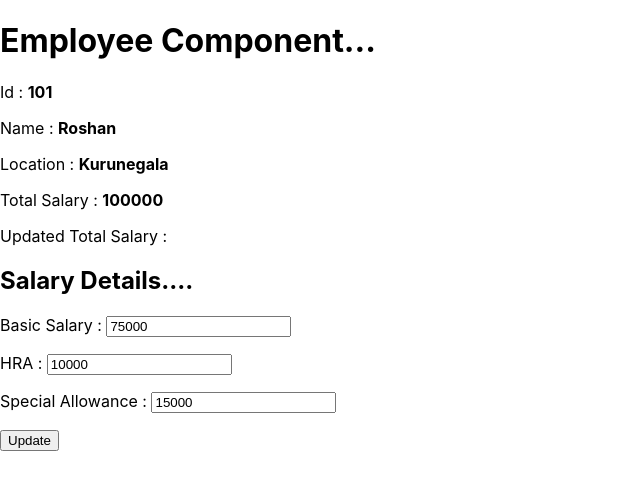
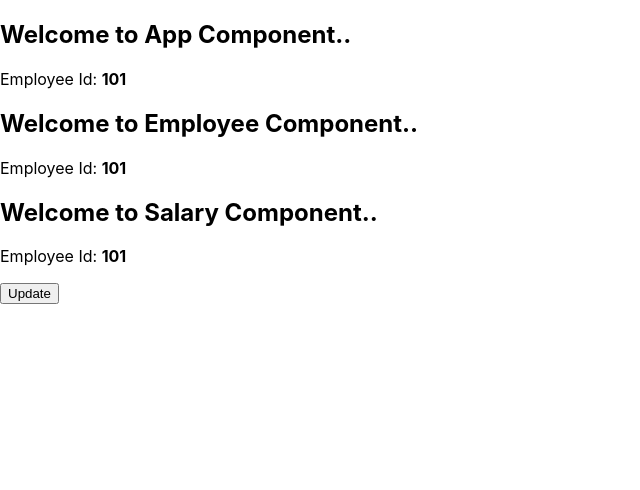
Before and after one commit to udshanu/ReactJsUsingJavaScriptFiles, a React (Create React App) app in the folder React.AspNetCoreLatest/React.AspNetCoreLatest/reactdemo/: page / in a window 1280 px wide. Shown: the top 490 px of the page, without its empty margins (0-640 px from the left). Built offline with nearby package versions, Linux system fonts and the light colour scheme.

Commit message:
Component Communication Using Context(From Parent comonent to nested child components)

```diff
--- a/React.AspNetCoreLatest/React.AspNetCoreLatest/reactdemo/src/index.js
+++ b/React.AspNetCoreLatest/React.AspNetCoreLatest/reactdemo/src/index.js
@@ -2,80 +2,80 @@ import React from 'react';
 import ReactDOM from 'react-dom';
 import './index.css';
 
-////------------Interaction between React Component(Child to Parent using "Callback" function)--------//////////
-//There are 3 types of interaction,
-//1.Parent to Child.
-//2.Child to Parent.
-//3.Between Sibilings.
 
+////------------Component Communication Using Context(From Parent comonent to nested child components)--------//////////
+//In typical react application data is passed from parent component to the child component via properties.
+//But this can be difficult for 2nd types of proprties that are required by many components which are nested at different level with in an application.
+//How do we used context in react to passed the data between components placed it deffierent nesting levels.
+//Context provids a way to pass data through the components without having to pass properties from parent to child manually at every level.
+//Context provids a way to share values between component without having to explicity pass property to every level of the tree.
+//Context is primarally used when some data needs to be accessible by many components at different nesting levels.
+//When you're defining the context variable in the child component, you have to define it as 'static contextType=employeeContext' and not 'static context=employeeContext'.
+//Descendants of a Provider will re-render whenever the Provider value changes.
 
-class Employee extends React.Component {
+const employeeContext=React.createContext();
+
+class App extends React.Component {
     constructor(props) {
         super(props);
         this.state = {
-            updatedSalary:null
-        }
+            Id: 101,
+            Name: "Roshan",
+            Location: "Kurunegala",
+            Salary: 15000
+        };
     }
 
-    getUpdatedSalary = (salary) => {
-        this.setState({ updatedSalary: salary});
+    changeEmployeeData = () => {
+        this.setState({
+            Id: 102
+        });
     }
 
     render() {
         return <div>
-            <h1>Employee Component...</h1>
+            <h2>Welcome to App Component..</h2>
             <p>
-                <label>Id : <b>{this.props.Id}</b></label>
+                <label>Employee Id: <b>{this.state.Id}</b></label>
             </p>
+            <employeeContext.Provider value={this.state}>
+                <Employee></Employee>
+            </employeeContext.Provider>
             <p>
-                <label>Name : <b>{this.props.Name}</b></label>
+                <button onClick={this.changeEmployeeData}>Update</button>
             </p>
-            <p>
-                <label>Location : <b>{this.props.Location}</b></label>
-            </p>
-            <p>
-                <label>Total Salary : <b>{this.props.Salary}</b></label>
-            </p>
-            <p>
-                <label>Updated Total Salary : <b>{this.state.updatedSalary}</b></label>
-            </p>
-            <Salary BasicSalary={this.props.BasicSalary} HRA={this.props.HRA} SpecialAllowance={this.props.SpecialAllowance} OnSalaryChanged={this.getUpdatedSalary}></Salary>
-        </div>
-    }
-
-}
-
-class Salary extends React.Component {
-    constructor(props) {
-        super(props);
-        this.state = {
-            basic: this.props.BasicSalary,
-            hra: this.props.HRA,
-            sa: this.props.SpecialAllowance
-        }
-    }
-
-    updateSalary = () => {
-        let salary = parseInt(this.refs.basic.value) + parseInt(this.refs.hra.value) + parseInt(this.refs.salary.value);
-        this.props.OnSalaryChanged(salary); //This is a callback function.
-    }
-
-    render() {
-        return <div>
-            <h2>Salary Details....</h2>
-            <p>
-                <label>Basic Salary : <input type="text" ref="basic" defaultValue={this.state.basic}></input></label>
-            </p>
-            <p>
-                <label>HRA : <input type="text" ref="hra" defaultValue={this.state.hra}></input></label>
-            </p>
-            <p>
-                <label>Special Allowance : <input type="text" ref="salary" defaultValue={this.state.sa}></input></label>
-            </p>
-            <button onClick={this.updateSalary}>Update</button>
         </div>
     }
 }
 
-const element = <Employee Id="101" Name="Roshan" Location="Kurunegala" Salary="100000" BasicSalary="75000" HRA="10000" SpecialAllowance="15000"></Employee>;
+class Employee extends React.Component {
+    //static context = employeeContext;
+    static contextType = employeeContext;
+
+    render() {
+        return <div>
+            <h2>Welcome to Employee Component..</h2>
+            <p>
+                <label>Employee Id: <b>{this.context.Id}</b></label>
+            </p>
+            <Salary></Salary>
+        </div>
+    }
+}
+
+class Salary extends React.Component {
+    //static context = employeeContext;
+    static contextType = employeeContext;
+
+    render() {
+        return <div>
+            <h2>Welcome to Salary Component..</h2>
+            <p>
+                <label>Employee Id: <b>{this.context.Id}</b></label>
+            </p>
+        </div>
+    }
+}
+
+const element = <App></App>;
 ReactDOM.render(element, document.getElementById("root"));
```
